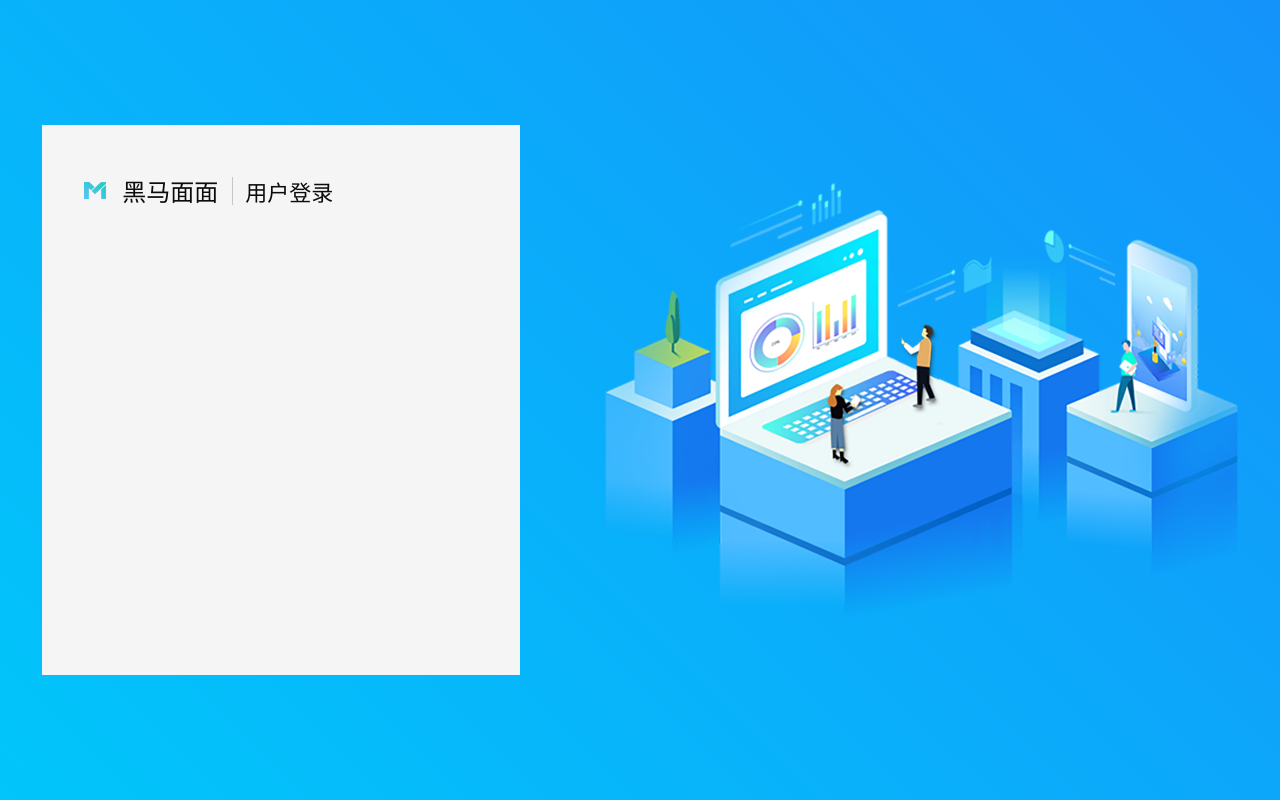
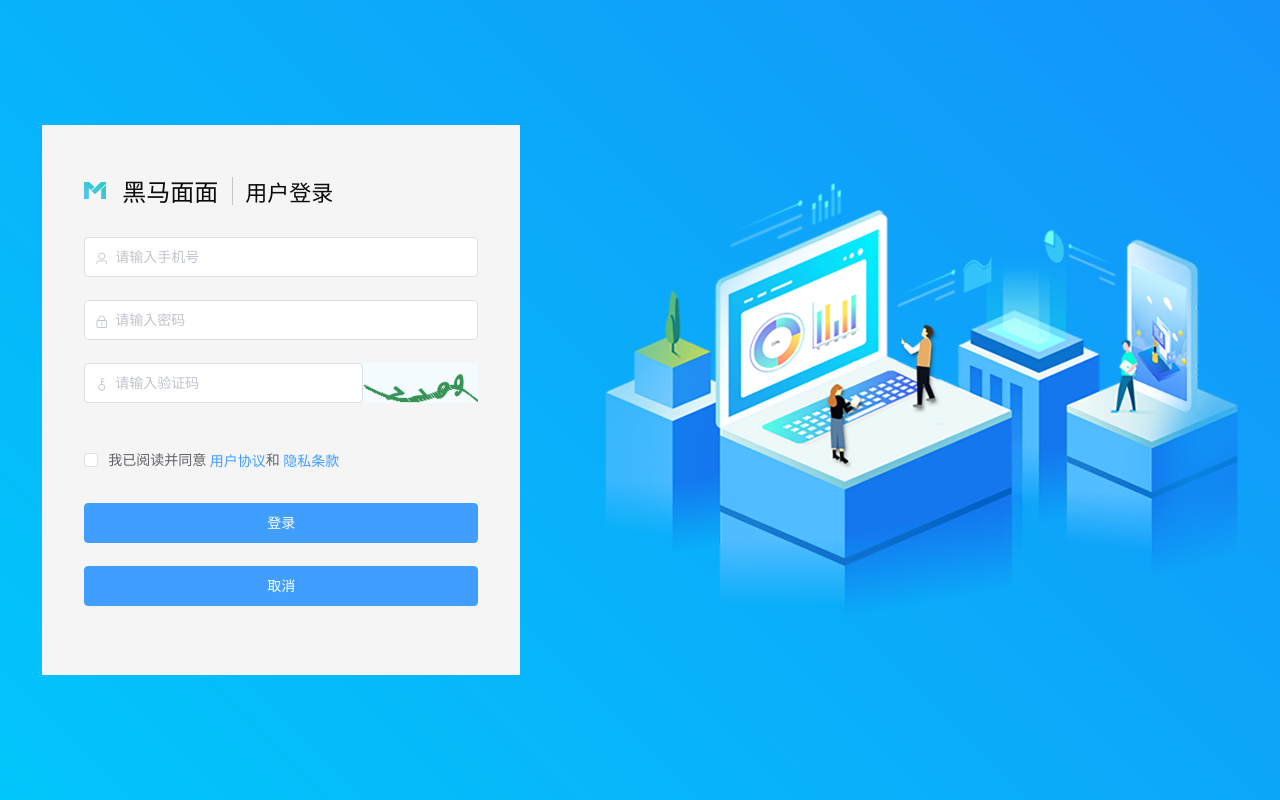
Before and after one commit to xiaohuozi94713/heimamm, a Vue app: page /#/login in a window 1280 px wide. Built offline with nearby package versions, Linux system fonts and the light colour scheme.

Commit message:
登录模块逻辑

```diff
--- a/src/views/login/index.vue
+++ b/src/views/login/index.vue
@@ -7,13 +7,101 @@
         <span class="titleLine"></span>
         <span class="titleLogin">用户登录</span>
       </div>
+      <!-- 使用表单元素完成结构 -->
+      <!-- :model:form 指当前form 绑定的数据源
+           label-width 左侧文本的宽度
+      -->
+      <el-form :rules="rules" class="loginform" ref="form" :model="form" label-width="0">
+        <!-- el-form-item：表单中的一个部分，表单域 -->
+        <el-form-item>
+          <!-- prefix-icon:输入框左侧得小图标 -->
+          <el-input v-model="form.phone" prefix-icon="el-icon-user" placeholder="请输入手机号"></el-input>
+        </el-form-item>
+        <el-form-item prop="password">
+          <el-input v-model="form.password" prefix-icon="el-icon-lock" placeholder="请输入密码"></el-input>
+        </el-form-item>
+        <el-form-item  prop="code">
+          <!-- 使用栅格系统来添加内容 -->
+          <!-- el-row:一行 -->
+          <el-row>
+            <!-- el-col:一列  span：当前列占这行的份数（栅栏布局把一行总共分为24份） -->
+            <el-col :span="17">
+              <el-input v-model="form.code" prefix-icon="el-icon-key" placeholder="请输入验证码"></el-input>
+            </el-col>
+            <el-col :span="7">
+              <img src="../../assets/login_captcha.png" class="loginCode" alt />
+            </el-col>
+          </el-row>
+        </el-form-item>
+        <el-form-item prop="isCheck">
+          <el-checkbox v-model="form.isCheck">
+            我已阅读并同意
+            <el-link type="primary">用户协议</el-link>和
+            <el-link type="primary">隐私条款</el-link>
+          </el-checkbox>
+        </el-form-item>
+        <el-form-item>
+          <el-button class="loginBtn" type="primary" @click="onSubmit">登录</el-button>
+        </el-form-item>
+        <el-form-item>
+          <el-button class="loginBtn" type="primary">取消</el-button>
+        </el-form-item>
+      </el-form>
     </div>
     <img src="../../assets/login_banner_ele.png" class="rightImg" alt />
   </div>
 </template>
 
 <script>
-export default {};
+export default {
+  data() {
+    return {
+      form: {
+        //手机号
+        phone: "",
+        //是否阅读 多选框初始值必须设置为数组，否则会出问题
+        isCheck: [],
+        //密码
+        password: "",
+        //验证码
+        code: ""
+      },
+      //设置表单验证规则
+      rules: {
+        password: [
+          //验证规则：required 必填项  message 不填时的提示信息 trigger 触发验证码的条件
+          { required: true, message: "密码不能为空", trigger: "blur" },
+          //验证规则：min 最小长度  max 最大长度 message 提示信息 trigger 触发验证码的条件
+          { min: 5, max: 10, message:"长度必须是5~10",trigger: "blur" }
+        ],
+        code: [
+          { required: true, message: "验证码不能为空", trigger: "blur" },
+          { min: 4, max: 4, message:"长度必须是4",trigger: "blur" }
+        ],
+        //是否阅读的验证规则
+        isCheck:[
+          { type: 'array', required: true, message: '请阅读并同意用户协议和隐私条款', trigger: 'change' }
+        ]
+      }
+    };
+  },
+  methods: {
+    //点击登录按钮时触发
+    onSubmit() {
+      //调用form的验证方法
+     this.$refs.form.validate((valid) => {
+          if (valid) {
+            this.$message({
+              message:'验证通过',
+              type:'success'
+            })
+          } else {
+            this.$message.error('验证不通过')
+          }
+        });
+    }
+  }
+};
 </script>
 
 <style lang="less">
@@ -66,6 +154,19 @@ export default {};
         color: rgba(12, 12, 12, 1);
       }
     }
+
+    .loginform {
+      margin-top: 29px;
+
+      .loginCode {
+        width: 100%;
+        height: 40px;
+      }
+
+      .loginBtn {
+        width: 100%;
+      }
+    }
   }
 
   .rightImg {
```
Also changed, not shown: src/assets/login_captcha.png (added).
